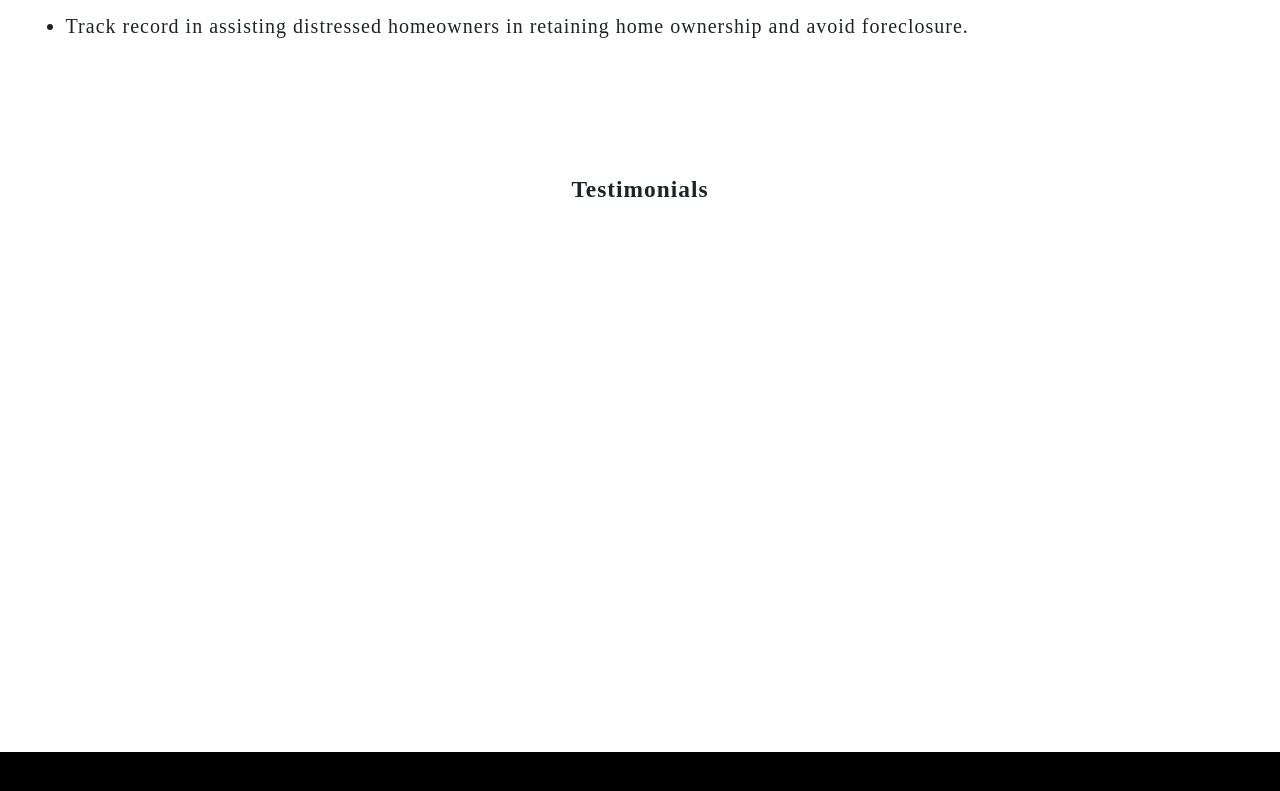
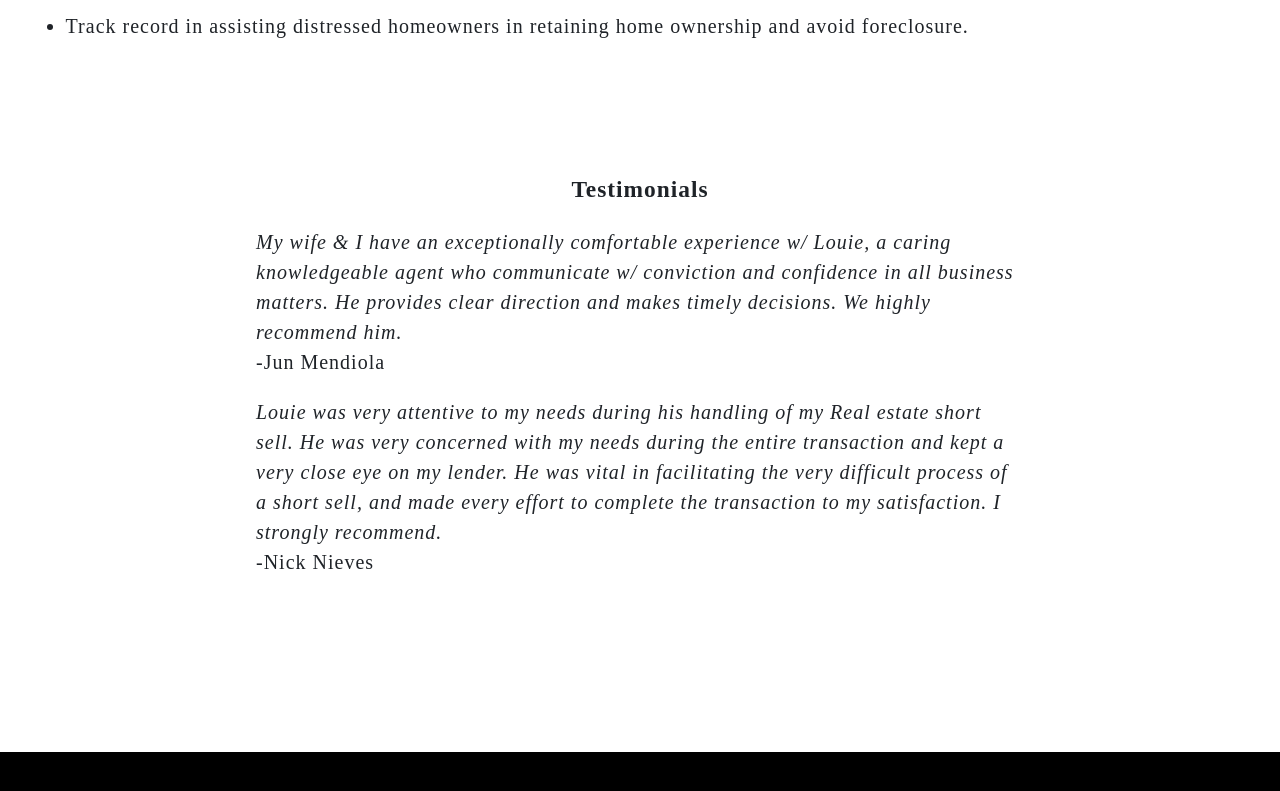
Before and after one commit to travalc/louie-alcantara-realty, a React (Create React App) app: page / in a window 1280 px wide. Shown: the part 1324-2115 px from the top of the page. Built offline with nearby package versions, Linux system fonts and the light colour scheme; a web font is replaced by a local one.

Commit message:
added testimonials

```diff
--- a/package.json
+++ b/package.json
@@ -4,7 +4,8 @@
   "private": true,
   "dependencies": {
     "react": "^15.5.4",
-    "react-dom": "^15.5.4"
+    "react-dom": "^15.5.4",
+    "scrollreveal": "^3.3.5"
   },
   "devDependencies": {
     "react-scripts": "0.9.5"
--- a/src/components/children/Testimonials.js
+++ b/src/components/children/Testimonials.js
@@ -5,6 +5,26 @@ class Testimonials extends Component {
     return (
       <div className="Testimonials">
         <h3>Testimonials</h3>
+        <div className="testimonial-one">
+          <p>
+            <em>
+              My wife & I have an exceptionally comfortable experience w/ Louie, a caring knowledgeable agent who communicate w/
+              conviction and confidence in all business matters. He provides clear direction and makes timely decisions. We highly recommend him.
+            </em>
+            <br />
+            -Jun Mendiola
+          </p>
+        </div>
+        <div className="testimonial-two">
+          <p>
+            <em>
+              Louie was very attentive to my needs during his handling of my Real estate short sell. He was very concerned with my needs during the entire
+              transaction and kept a very close eye on my lender. He was vital in facilitating the very difficult process of a short sell, and made every effort to complete the transaction to my satisfaction. I strongly recommend.
+            </em>
+            <br />
+            -Nick Nieves
+          </p>
+        </div>
       </div>
     )
   }
--- a/src/css/index.css
+++ b/src/css/index.css
@@ -111,6 +111,10 @@ body {
   .MainContent .Testimonials {
     margin-top: 10%;
     width: 100%; }
+  .MainContent .testimonial-one, .MainContent .testimonial-two {
+    text-align: left;
+    padding-left: 20%;
+    padding-right: 20%; }
 
 .Footer {
   background-color: black; }
--- a/src/css/index.scss
+++ b/src/css/index.scss
@@ -181,6 +181,11 @@ body {
     margin-top: 10%;
     width: 100%;
   }
+  .testimonial-one, .testimonial-two {
+    text-align: left;
+    padding-left: 20%;
+    padding-right: 20%;
+  }
 }
 
 //Footer
--- a/src/index.js
+++ b/src/index.js
@@ -3,6 +3,7 @@ import ReactDOM from 'react-dom';
 import App from './components/App';
 import './css/index.css';
 
+
 ReactDOM.render(
   <App />, document.getElementById('root')
 );
```
Also changed, not shown: 2 other files (tests, documents, lock files or other folders).
